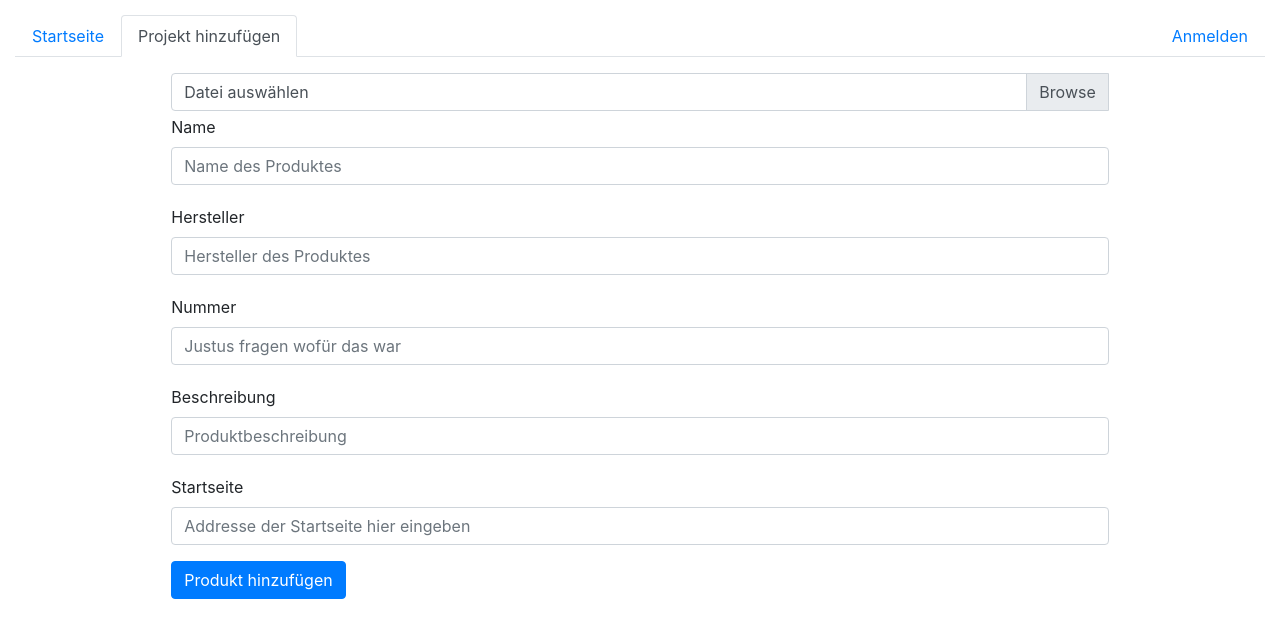
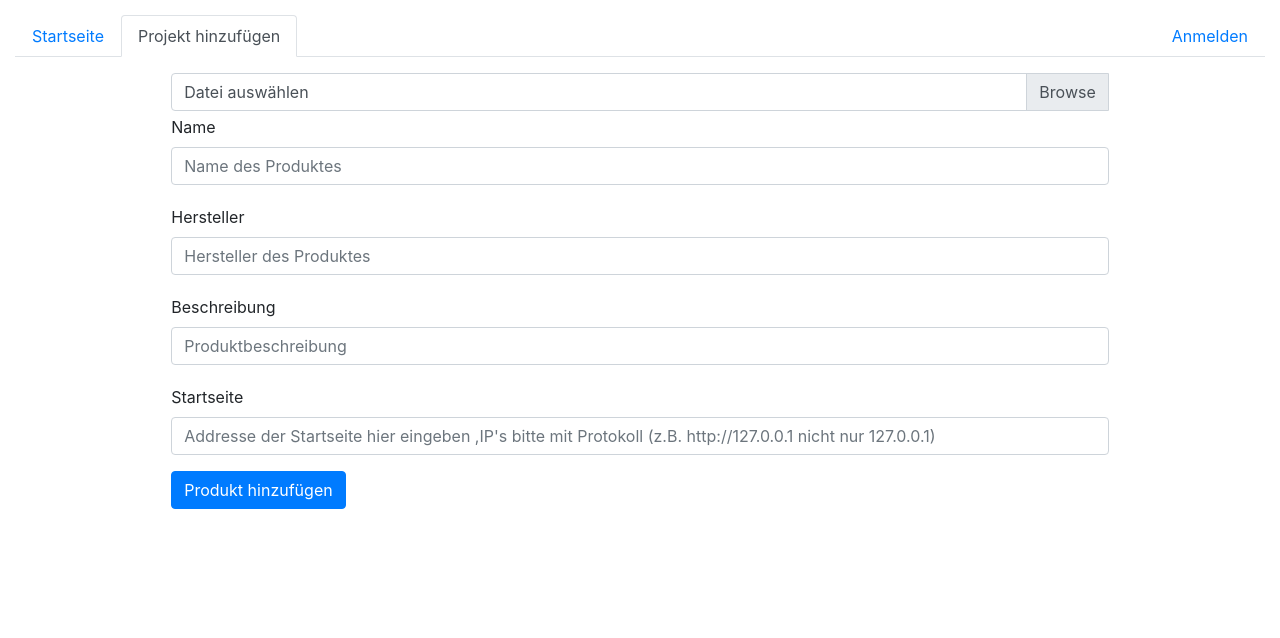
Before and after one commit to justushache/infoVote, a PHP site: page /addItem.php in a window 1280 px wide. Shown: the top 638 px of the page. Run offline with PHP 8.4, Linux system fonts and the light colour scheme.

Commit message:
final touches

```diff
--- a/addItem.php
+++ b/addItem.php
@@ -36,16 +36,12 @@
     <input type="text" class="form-control" name="manufacturer" placeholder="Hersteller des Produktes">
   </div>
   <div class="form-group w-100 pt-1">
-    <label for="number">Nummer</label>
-    <input type="number" class="form-control" name="number" placeholder="Justus fragen wofür das war">
-  </div>
-  <div class="form-group w-100 pt-1">
     <label for="description">Beschreibung</label>
     <input type="text" class="form-control" name="description" placeholder="Produktbeschreibung">
   </div>
   <div class="form-group w-100 pt-1">
     <label for="homepage">Startseite</label>
-    <input type="text" class="form-control" name="homepage" placeholder="Addresse der Startseite hier eingeben">
+    <input type="text" class="form-control" name="homepage" placeholder="Addresse der Startseite hier eingeben ,IP's bitte mit Protokoll (z.B. http://127.0.0.1 nicht nur 127.0.0.1)">
   </div>
   <input type="submit" name="submit" class="btn btn-primary" value="Produkt hinzufügen">
 </div>
@@ -53,8 +49,8 @@
 
 <?php
  include_once 'validateInputText.php';
-  if(isset($_POST["name"])&&isset($_POST["manufacturer"])&&isset($_POST["number"])&&isset($_POST["description"])&&isset($_POST["homepage"])&&$_FILES["fileToUpload"]&&
-  removeCriticalText($_POST["name"])!=''&&removeCriticalText($_POST["manufacturer"])!=''&&removeCriticalText($_POST["number"])!=''&&removeCriticalText($_POST["description"])!=''&&removeCriticalText($_POST["homepage"])){
+  if(isset($_POST["name"])&&isset($_POST["manufacturer"])&&isset($_POST["description"])&&isset($_POST["homepage"])&&$_FILES["fileToUpload"]&&
+  removeCriticalText($_POST["name"])!=''&&removeCriticalText($_POST["manufacturer"])!=''&&removeCriticalText($_POST["description"])!=''&&removeCriticalText($_POST["homepage"])){
     //for some reason empty fields are now empty strings, so check for that
 
     //check if log in was performed
@@ -102,10 +98,9 @@
 
 	  //add product to database
       $pdo = new PDO('mysql:host=localhost;dbname=signin', 'root', '');
-      $sql = 'INSERT INTO products (name, uid,number,description,imagepath,homepage) VALUES ("'
+      $sql = 'INSERT INTO products (name, uid,description,imagepath,homepage) VALUES ("'
 	  .removeCriticalText($_POST["name"]).'","'
 	  .$uid.'","'
-	  .removeCriticalText($_POST["number"]).'","'
 	  .removeCriticalText($_POST["description"]).'","'
 	  .$imagepath.'","'
 	  .removeCriticalText($_POST["homepage"]).'")';
--- a/index.php
+++ b/index.php
@@ -41,10 +41,12 @@
 <?php
   include_once 'validateInputText.php';
 	if(isset($_POST['name']) && removeCriticalText($_POST['name']) != '' && isset($_POST['password']) && removeCriticalText($_POST['password'])){
-		include 'session.php';
+    include 'session.php';
 		if(createSession(removeCriticalText($_POST['name']), removeCriticalText($_POST['password']))){
+      //redirect to shop
 			header('Location: shop.php');
 		}else{
+      //tell user their login data was wrong
       echo "<script> window.alert('Nutzername oder Password falsch!'); </script>";
       die();
 		}
--- a/logout.php
+++ b/logout.php
@@ -1,4 +1,5 @@
 <?php
+  //delete the session and redirect to login page
   session_start();
   $_SESSION = array();
   session_destroy();
```
Also changed, not shown: shop.php (+5 -4 lines).
